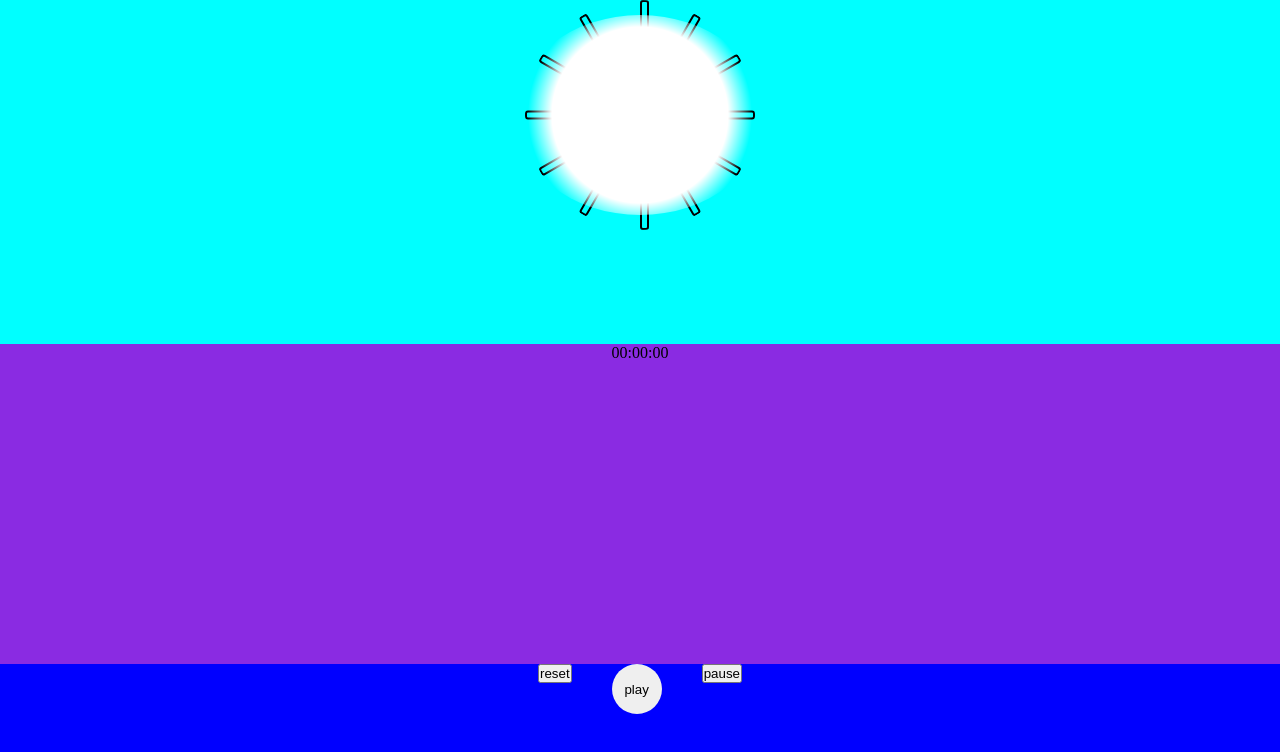
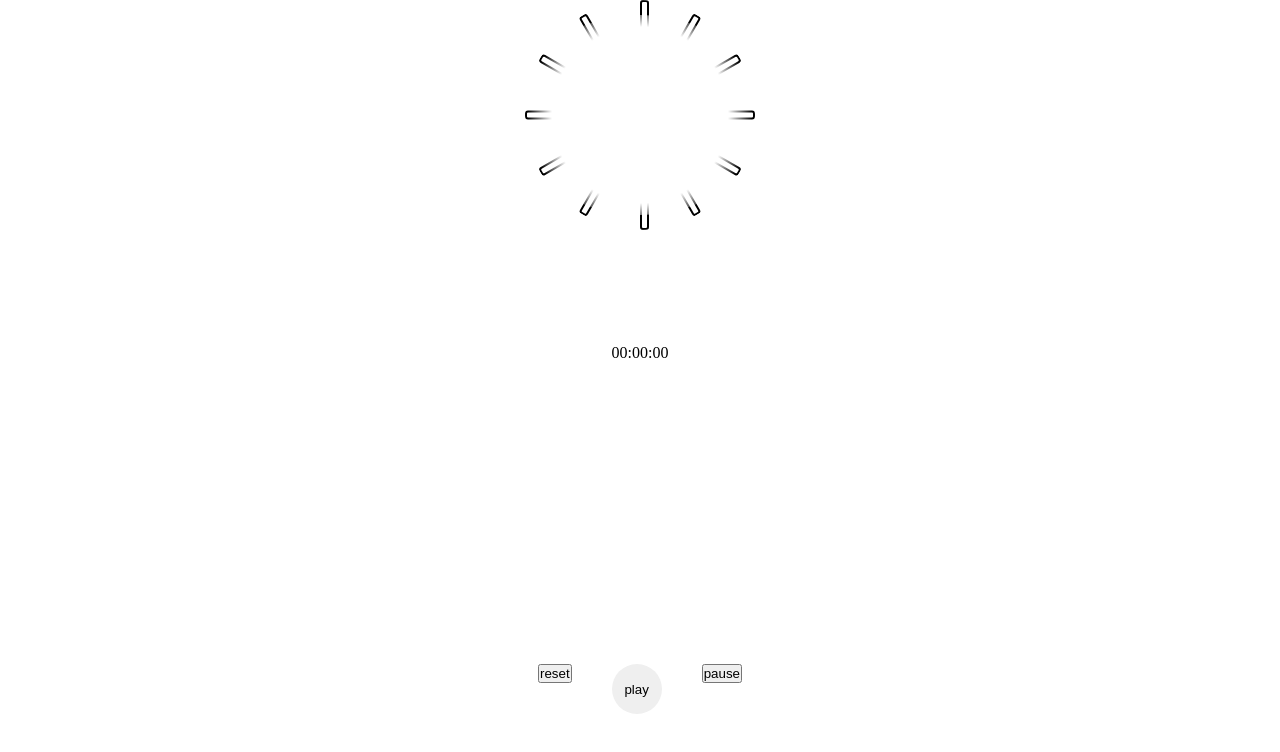
Before and after one commit to Filza-150/4th-assignment-stopwatch, a plain HTML site: page index.html in a window 1280 px wide. Drawn offline with Linux system fonts and the light colour scheme.

Commit message:
color change

```diff
--- a/style.css
+++ b/style.css
@@ -15,7 +15,7 @@
   display: flex;
   justify-content: center;
   align-items: start;
-  background-color: aqua;
+  /* background-color: aqua; */
 }
 .clock {
   width: 230px;
@@ -83,14 +83,14 @@
 .counting{
     width: 100%;
     height: 40vh;
-    background-color: blueviolet;
+    /* background-color: blueviolet; */
     display: flex;
     justify-content: center;
 }
 .clock-btn{
     width: 100%;
     height: 17vh;
-    background-color: blue;
+    /* background-color: blue; */
     display: flex;
     justify-content: center;
     align-items: start;
```
Also changed, not shown: app.js (+4 -4 lines).
